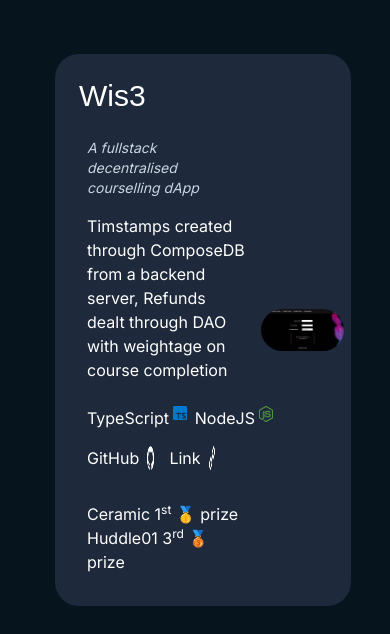
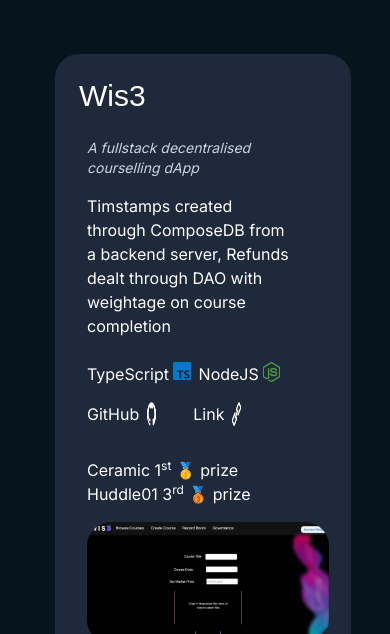
Before and after one commit to ashu26jha/ashu26, a Next.js app: page / in a window 390 px wide. Shown: the part 934-1568 px from the top of the page. Built offline with nearby package versions, Linux system fonts and the light colour scheme.

Commit message:
Media query

```diff
--- a/src/app/globals.css
+++ b/src/app/globals.css
@@ -17,3 +17,8 @@ html {
   transform: rotate(45deg);
   -webkit-transform: rotate(45deg);
 }
+@media (max-width: 800px){
+  div {
+    flex-direction: column;
+  }
+}
--- a/src/app/page.tsx
+++ b/src/app/page.tsx
@@ -10,7 +10,7 @@ export default function MultiLayerParallax() {
     offset: ["start start", "end start"],
   });
   const backgroundY = useTransform(scrollYProgress, [0, 1], ["0%", "100%"]);
-  const textY = useTransform(scrollYProgress, [0, 1], ["0%", "400%"]);
+  const textY = useTransform(scrollYProgress, [0, 1], ["0%", "800%"]);
 
   return (
     <div>
@@ -82,14 +82,15 @@ export default function MultiLayerParallax() {
                       </li>
                     </ul>
                   </div>
-                  <div className="ml-auto m-auto">
+                  <div className="ml-auto m-auto test  md:ml-4">
                     <img src="wis3.jpeg" className="w-11/12 max-w-3xl rounded-3xl ml-4" />
                   </div>
+
                 </div>
               </li>
               <li className="text-white mt-16 bg-slate-800 rounded-3xl p-4 ">
                 <div className="flex">
-                <div className="w-5/6">
+                  <div className="w-5/6">
                     <h1 className="m-auto p-2 font-ubuntu text-3xl">
                       Li - NFT
                     </h1>
@@ -113,13 +114,13 @@ export default function MultiLayerParallax() {
                     </ul>
                   </div>
                   <div className="ml-auto m-auto">
-                    <img src="linft.png" className="w-11/12 max-w-3xl h-11/ rounded-3xl ml-4"/>
+                    <img src="linft.png" className="w-11/12 max-w-3xl h-11/ rounded-3xl ml-4" />
                   </div>
                 </div>
               </li>
               <li className="text-white mt-16  bg-slate-800 rounded-3xl p-4">
                 <div className="flex">
-                <div className="w-5/6">
+                  <div className="w-5/6">
                     <h1 className="font-ubuntu text-3xl m-auto p-2">
                       Token Hunt
                     </h1>
@@ -143,7 +144,7 @@ export default function MultiLayerParallax() {
                     </ul>
                   </div>
                   <div className="ml-auto m-auto">
-                    <img src="tokenhunt.png" className="w-11/12 max-w-3xl rounded-3xl ml-4"/>
+                    <img src="tokenhunt.png" className="w-11/12 max-w-3xl rounded-3xl ml-4" />
                   </div>
                 </div>
               </li>
```
